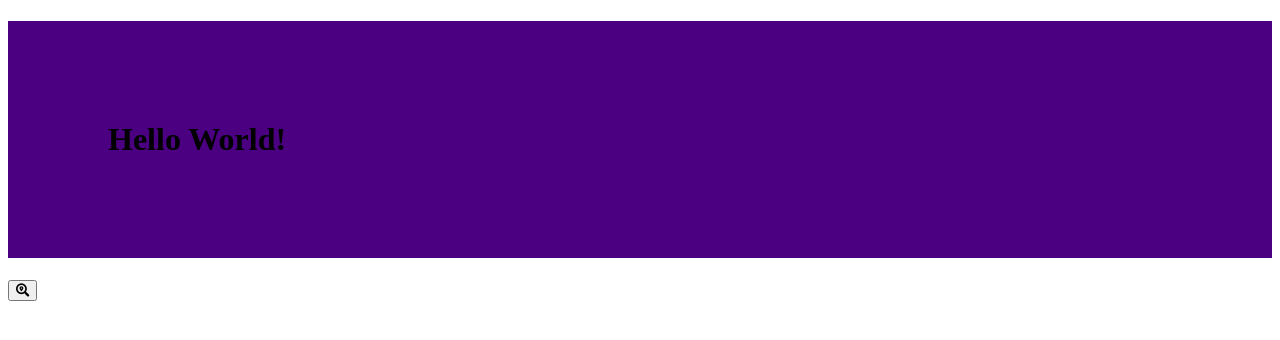
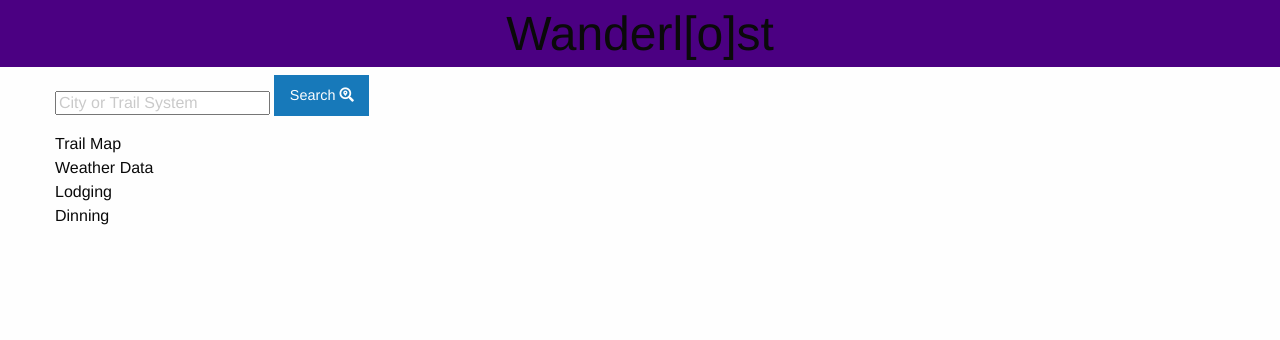
Before and after one commit to RevyWatson/wanderlost, a plain HTML site: page index.html in a window 1280 px wide. Drawn offline with nearby package versions, Linux system fonts and the light colour scheme.

Commit message:
Updated html.

```diff
--- a/index.html
+++ b/index.html
@@ -1,16 +1,60 @@
 <!DOCTYPE html>
 <html lang="en">
+
 <head>
     <meta charset="UTF-8">
     <meta http-equiv="X-UA-Compatible" content="IE=edge">
     <meta name="viewport" content="width=device-width, initial-scale=1.0">
     <link rel="stylesheet" href="assets/css/style.css">
-    <link rel="stylesheet" href="https://cdnjs.cloudflare.com/ajax/libs/font-awesome/5.15.2/css/all.min.css"/>
+    <!-- Foundation Compressed CSS -->
+    <link rel="stylesheet" href="https://cdn.jsdelivr.net/npm/foundation-sites@6.6.3/dist/css/foundation.min.css"
+        integrity="sha256-ogmFxjqiTMnZhxCqVmcqTvjfe1Y/ec4WaRj/aQPvn+I=" crossorigin="anonymous">
+    <link rel="stylesheet" href="https://cdnjs.cloudflare.com/ajax/libs/font-awesome/5.15.2/css/all.min.css" />
     <title>Project-1</title>
 </head>
+
 <body>
-    <h1>Hello World!</h1>
-    <button><i class="fas fa-search-location"></i></button>
+    <div class="medium-grid-frame">
+        <header>
+            <h1 class="text-center">Wanderl[o]st</h1>
+        </header>
+        <div class="grid-container">
+            <div class="grid-y">
+                <div class="grid-x">
+                    <div class="cell">
+                        <input type="serach" placeholder="City or Trail System">
+                        <button class="button">Search <i class="fas fa-search-location"></i></button>
+                    </div>
+                    <div class="cell">
+                        <figure>
+                            Trail Map
+                        </figure>
+                    </div>
+                    <div class="cell">
+                        <figure>
+                            Weather Data
+                        </figure>
+                    </div>
+                </div>
+            </div>
+        </div>
+        <div class="grid-container">
+            <article class="grid-y">
+                <div class="cell">
+                    <section>
+                        Lodging
+                    </section>
+                </div>
+                <div class="cell">
+                    <section>
+                        Dinning
+                    </section>
+                </div>
+            </article>
+        </div>
+    </div>
+    </div>
 </body>
 <script src="assets/js/main.js"></script>
+
 </html>
```
